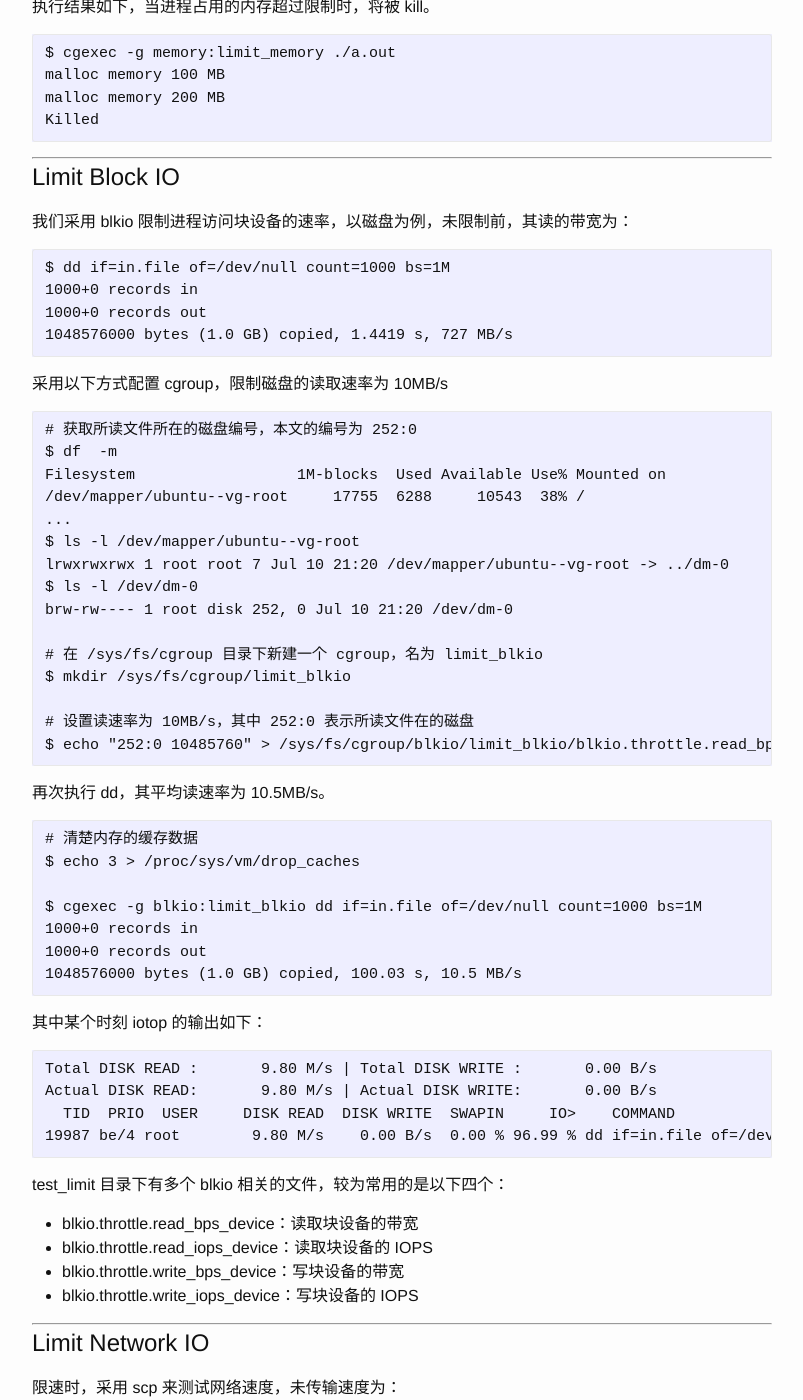
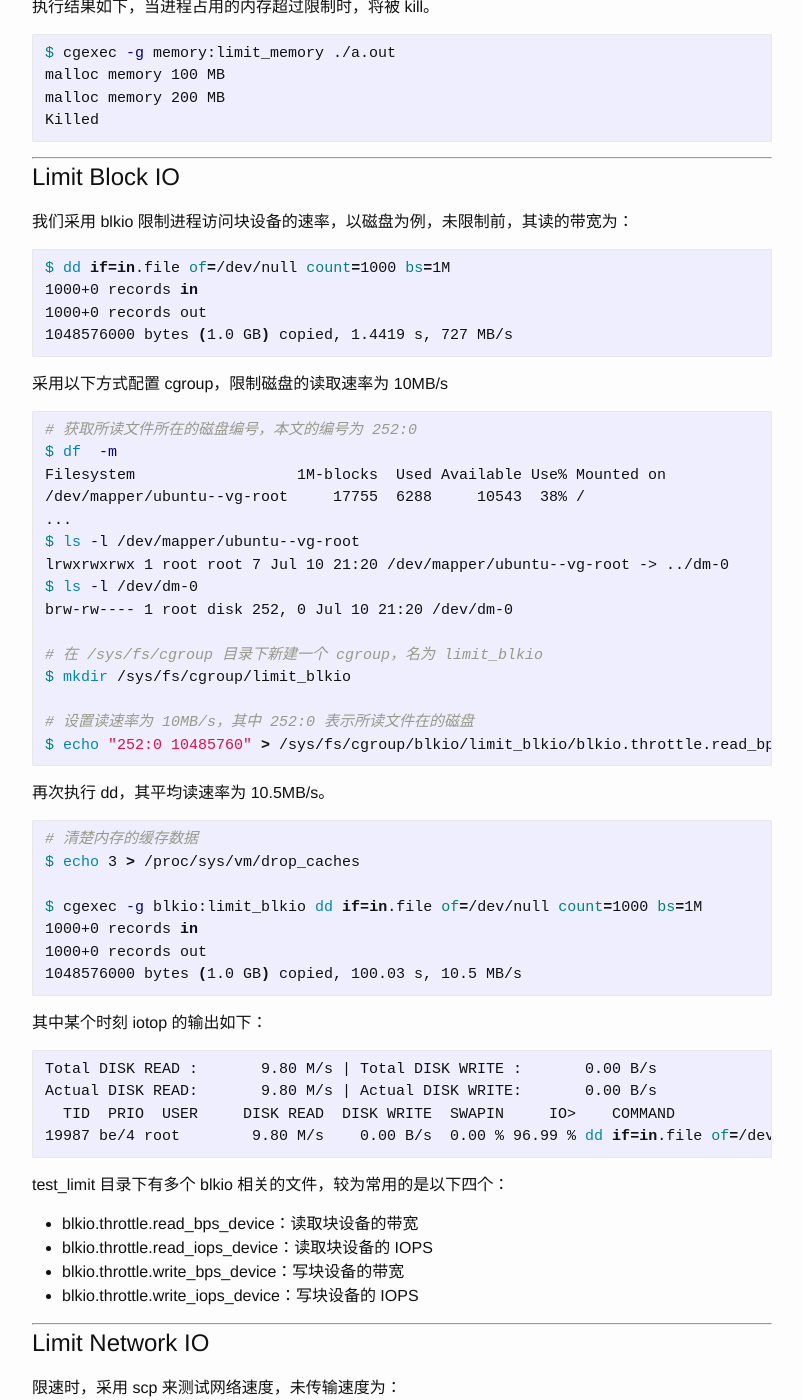
Before and after one commit to DeliangFan/deliangfan.github.io, a Jekyll site: the page built from _posts/2015-05-21-理解control_group.markdown, in a window 1280 px wide and 1400 px high, scrolled down 2584 px. Shown: the whole window, without its empty margins (238-1041 px from the left). Built offline with Jekyll 4.4.1, drawn with Linux system fonts in a browser that asks for light colours; comment, search, counter and statistics services are not loaded; some of the changed text lies outside the part shown.

Commit message:
update files

```diff
--- a/_posts/2015-05-21-理解control_group.markdown
+++ b/_posts/2015-05-21-理解control_group.markdown
@@ -15,13 +15,13 @@ categories: Linux
 
 以 ubuntu 14.04 为例，安装 cgroup:
 
-~~~
+~~~ bash
 $ apt-get install cgroup-bin cgroup-lite libcgroup1
 ~~~
 
 安装完成后，cgroup 默认挂载在 /sys/fs/cgroup 上，该目录下共有 11 个 subsystem，关于它们的介绍请见[官网文档](https://help.ubuntu.com/lts/serverguide/cgroups-fs.html)，更为详细的介绍请见 [redhat resource management guide](https://access.redhat.com/documentation/en-US/Red_Hat_Enterprise_Linux/6/pdf/Resource_Management_Guide/Red_Hat_Enterprise_Linux-6-Resource_Management_Guide-en-US.pdf)，本文将用到 blkio, cpu, memory 和 net_cls 这四个 subsystem。
 
-~~~
+~~~ bash
 $ ls /sys/fs/cgroup/
 blkio  cpu  cpuacct  cpuset  devices  freezer  hugetlb  memory  net_cls
 net_prio  perf_event  systemd
@@ -43,7 +43,7 @@ void main(){
 
 未限制 CPU 使用率前，上述代码的执行时间为：
 
-~~~
+~~~ bash
 $ time ./a.out
 
 real	0m3.317s
@@ -53,7 +53,7 @@ sys  	0m0.000s
 
 我们在 /sys/fs/cgroup 下新建一个名为 cpu_limit 的 cgroup，并设置该 cgroup 下的进程只能占用单个 CPU 10% 的使用率。
 
-~~~
+~~~ bash
 # cfs_period_us 表示 CPU 总时间片段，cfs_quota_us 表示分配给该 cgroup 的时间片段。
 # 10000/100000 = 10%
 
@@ -64,7 +64,7 @@ $ echo 10000 > /sys/fs/cgroup/cpu_limit/cpu.cfs_quota_us
 
 限制后上述代码的执行时间如下，约为前者的 10 倍：
 
-~~~
+~~~ bash
 $ time cgexec -g cpu:cpu_limit  ./a.out
 
 real	0m31.904s
@@ -74,7 +74,7 @@ sys 	0m0.000s
 
 某个时间点 top 的输出为：
 
-~~~
+~~~ bash
 $ top
 
 ......
@@ -88,13 +88,13 @@ $ top
 
 首先在 /sys/fs/cgroup/memory 下新建一个名为 limit_memory 的 cgroup：
 
-~~~
+~~~ bash
 $ mkdir /sys/fs/cgroup/memory/limit_memory
 ~~~
 
 限制该 cgroup 的内存使用量为 300 MB：
 
-~~~
+~~~ bash
 # 物理内存 + SWAP <= 300 MB
 $ echo 314572800 > /sys/fs/cgroup/memory/limit_memory/memory.limit_in_bytes
 $ echo 0 > /sys/fs/cgroup/memory/limit_memory/memory.swappiness
@@ -102,7 +102,7 @@ $ echo 0 > /sys/fs/cgroup/memory/limit_memory/memory.swappiness
 
 下面是测试代码，它分十次申请内存，每次申请 100 MB：
 
-~~~
+~~~ c
 #include<stdio.h>
 #include<stdlib.h>
 #include<string.h>
@@ -128,7 +128,7 @@ void main(){
 
 执行结果如下，当进程占用的内存超过限制时，将被 kill。
 
-~~~
+~~~ bash
 $ cgexec -g memory:limit_memory ./a.out
 malloc memory 100 MB
 malloc memory 200 MB
@@ -141,7 +141,7 @@ Killed
 
 我们采用 blkio 限制进程访问块设备的速率，以磁盘为例，未限制前，其读的带宽为：
 
-~~~
+~~~ bash
 $ dd if=in.file of=/dev/null count=1000 bs=1M
 1000+0 records in
 1000+0 records out
@@ -150,7 +150,7 @@ $ dd if=in.file of=/dev/null count=1000 bs=1M
 
 采用以下方式配置 cgroup，限制磁盘的读取速率为 10MB/s
 
-~~~
+~~~ bash
 # 获取所读文件所在的磁盘编号，本文的编号为 252:0
 $ df  -m
 Filesystem                  1M-blocks  Used Available Use% Mounted on
@@ -170,7 +170,7 @@ $ echo "252:0 10485760" > /sys/fs/cgroup/blkio/limit_blkio/blkio.throttle.read_b
 
 再次执行 dd，其平均读速率为 10.5MB/s。
 
-~~~
+~~~ bash
 # 清楚内存的缓存数据
 $ echo 3 > /proc/sys/vm/drop_caches
 
@@ -182,7 +182,7 @@ $ cgexec -g blkio:limit_blkio dd if=in.file of=/dev/null count=1000 bs=1M
 
 其中某个时刻 iotop 的输出如下：
 
-~~~
+~~~ bash
 Total DISK READ :       9.80 M/s | Total DISK WRITE :       0.00 B/s
 Actual DISK READ:       9.80 M/s | Actual DISK WRITE:       0.00 B/s
   TID  PRIO  USER     DISK READ  DISK WRITE  SWAPIN     IO>    COMMAND
@@ -202,14 +202,14 @@ test\_limit 目录下有多个 blkio 相关的文件，较为常用的是以下
 
 限速时，采用 scp 来测试网络速度，未传输速度为：
 
-~~~
+~~~ bash
 $ scp in.file root@15.107.12.110:~/
 in.file                                            100% 1000MB  71.4MB/s   00:14
 ~~~
 
 我们用 net_cls 标记某个 cgroup 下的包，借助 [tc](http://linux.die.net/man/8/tc) 来限制网络速率：
 
-~~~
+~~~ bash
 $ mkdir /sys/fs/cgroup/net_cls/net_limit
 $ echo 0x10002 > net_cls.classid
 ~~~
```
Also changed, not shown: other parts of _posts/2015-05-21-理解control_group.markdown (+2 -2 lines).
